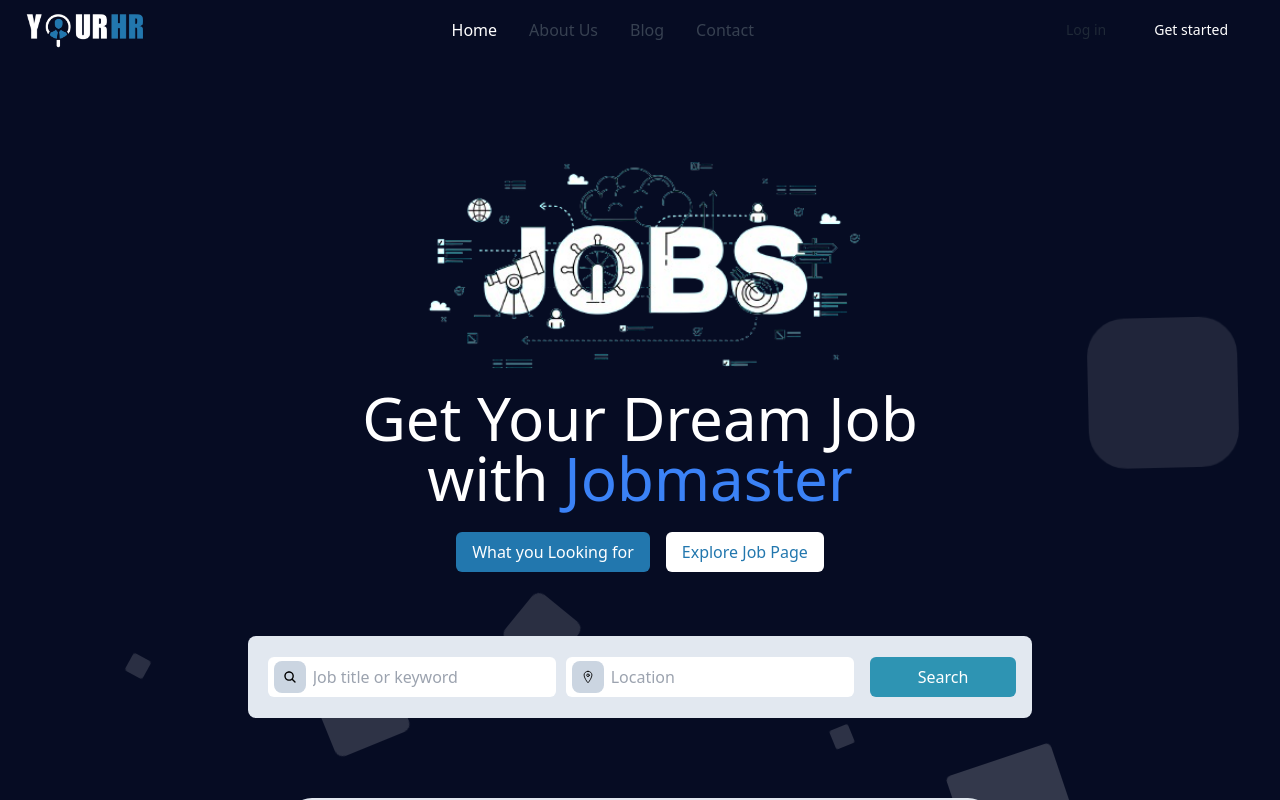
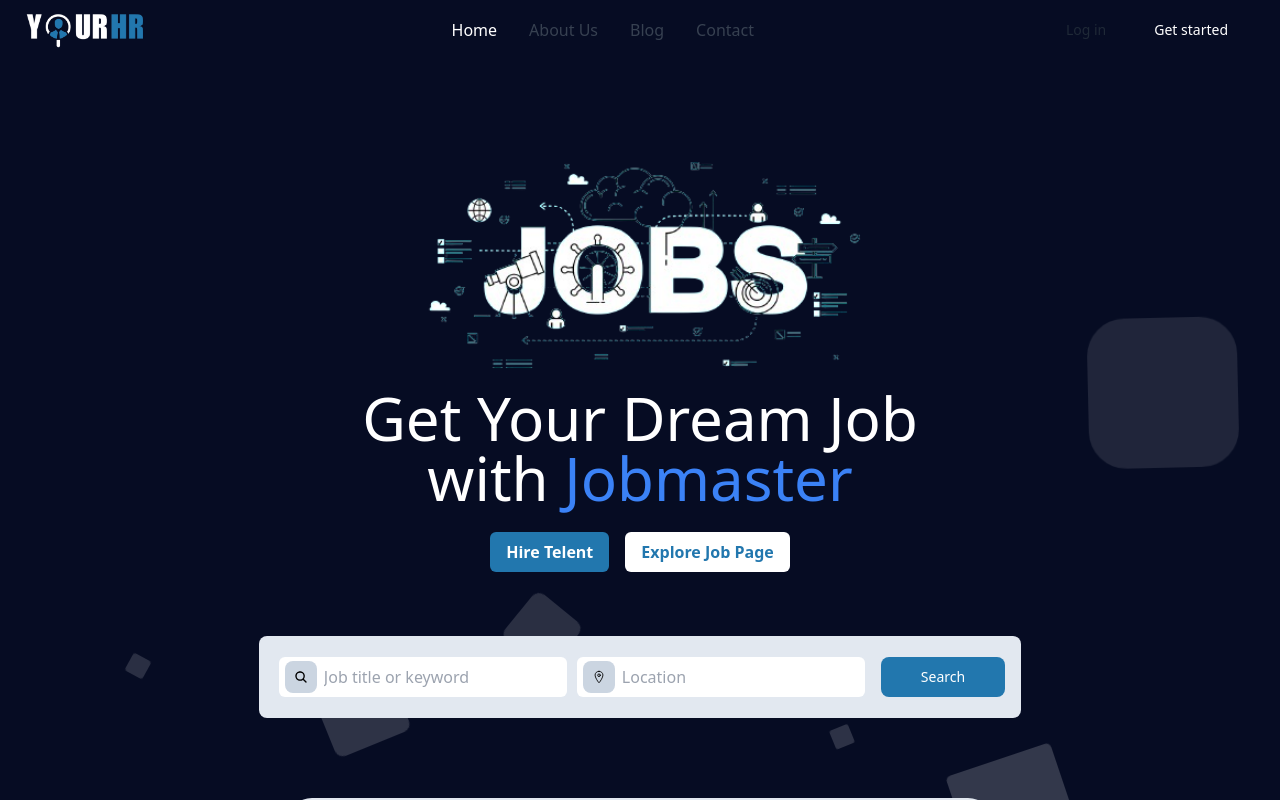
Before and after one commit to Harshakabari/Career-Hub, a React (Create React App) app: page / in a window 1280 px wide. Built offline with nearby package versions, Linux system fonts and the light colour scheme.

Commit message:
minor change

```diff
--- a/src/components/Testimonials/Testimonials.jsx
+++ b/src/components/Testimonials/Testimonials.jsx
@@ -12,7 +12,7 @@
             <div className="mb-12 space-y-5 md:mb-16 md:text-center">
 
                 <h1 className="mb-5 text-3xl font-semibold text-white md:text-center md:text-5xl">
-                What our fans say about us
+                What our clients say about us
                 </h1>
                 <p className="text-xl text-gray-100 md:text-center md:text-2xl">
                     Here's what others have to say about us.
--- a/src/pages/about.jsx
+++ b/src/pages/about.jsx
@@ -42,7 +42,7 @@
           <h2 ref={line1Ref} className="uppercase tracking-widest font-bold backdrop-blur-md bg-slate-200 p-2 rounded-md px-16 text-gray-800 text-5xl opacity-0 transition-transform duration-700">About Jobmaster</h2>
         </div>
 
-      </div>
+      </div >
       <div className="absolute top-0 left-0 m-8">
         <img src={Img} alt="Logo 1" className="animate-float h-6" />
       </div>
@@ -64,7 +64,7 @@
 
     </div>
 
-    <div className='flex flex-col px-20 py-10 justify-center '>
+    <div ref={line2Ref} className='flex flex-col px-20 py-10 justify-center opacity-0 transition-transform duration-700'>
         {/* <img className='mt-12' src={MenImg} alt="men-image" /> */}
         {/* <div className='lg:pr-28 px-5 mt-12 text-lg'> */}
             <img className='mx-auto w-[950px]' src={AboutImg} alt="" />
--- a/src/pages/main.jsx
+++ b/src/pages/main.jsx
@@ -29,11 +29,11 @@
         <div className='text-white'>
         <img className='mx-auto my-1 h-80 w-[550px] pt-20' src={job} alt="" />
          <h2 className='text-6xl text-center '> Get Your Dream Job <br /> with
-         <span className='text-blue-500'> Jobmaster</span>
+         <span className='text-blue-500/100 '> Jobmaster</span>
          </h2>
         <div className='flex justify-center items-center py-6 gap-4'>
-         <button className=' bg-[#2277AE] hover:text-[#2277AE] hover:bg-white rounded-md py-2 px-4' type="button">What you Looking for</button>
-         <button className='bg-white hover:bg-[#2277AE] hover:text-white text-[#2277AE] rounded-md p-2 px-4' type="button"><Link to="/job"> Explore Job Page </Link></button>
+         <button className=' bg-[#2277AE] hover:text-[#2277AE] hover:bg-white rounded-md font-semibold py-2 px-4' type="button">Hire Telent</button>
+         <button className='bg-white hover:bg-[#2277AE] hover:text-white text-[#2277AE] font-semibold rounded-md p-2 px-4' type="button"><Link to="/job"> Explore Job Page </Link></button>
          </div>
 
         </div>
@@ -49,7 +49,7 @@
               <IoLocationOutline className='mr-[-50px] z-10 border-transparent bg-slate-300 rounded-lg border-2 h-8 w-8 p-[7px]'/>
               <input className='p-2 px-3 pl-[45px] rounded-md outline-none' type="text" placeholder="Location" />
             </FormGroup>
-            <button className="bg-[#2e94b3] text-white rounded-md p-2 px-12" type="submit">
+            <button className="items-center px-10 py-2.5 text-sm font-medium text-center text-white bg-[#2277AE] rounded-lg focus:ring-4 focus:ring-blue-200 dark:focus:ring-blue-900 hover:bg-blue-800" type="submit">
               Search
             </button>
           </Form>
```
